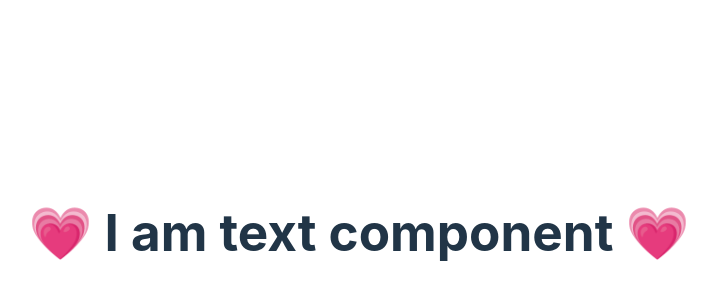
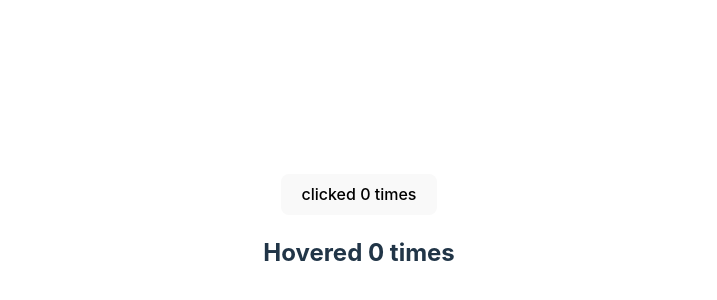
Before and after one commit to masud-rana44/React-Practice, a React (Vite) app: page / in a window 1280 px wide. Shown: the part 168-468 px from the top of the page, without its empty margins (281-998 px from the left). Built offline with nearby package versions, Linux system fonts and the light colour scheme.

Commit message:
after l-13

```diff
--- a/src/App.jsx
+++ b/src/App.jsx
@@ -1,13 +1,12 @@
 import "./App.css";
-import Text from './composition/Text';
-import Emoji from "./composition/Emoji";
+import ClickCounter from "./components/ClickCounter";
+import HoverCounter from './components/HoverCounter';
 
 function App() {
   return (
     <>
-    <Emoji>
-      {(addEmoji) => <Text addEmoji={addEmoji}/>}
-    </Emoji>
+      <ClickCounter/>
+      <HoverCounter/>
     </>
   );
 }
--- /dev/null
+++ b/src/components/ClickCounter.jsx
@@ -0,0 +1,12 @@
+import React from 'react';
+import withCounter from './HOC/withCounter';
+
+function ClickCounter({ count, countHandler }) {
+    return (
+      <button type="button" onClick={countHandler}>
+        clicked {count} times
+      </button>
+  )
+}
+
+export default withCounter(ClickCounter);
--- /dev/null
+++ b/src/components/HOC/withCounter.jsx
@@ -0,0 +1,23 @@
+import React from 'react';
+
+const withCounter = (OldComponent) => {
+  class NewComponent extends React.Component {
+  state = {
+    count : 0
+  }
+
+  countHandler = () => {
+    this.setState((state) => ({count: state.count + 1}));
+  }
+
+  render() {
+    return (
+    <OldComponent count={this.state.count} countHandler={this.countHandler}/>
+    )
+  }
+  }
+
+  return NewComponent;
+}
+
+export default withCounter;
--- /dev/null
+++ b/src/components/HoverCounter.jsx
@@ -0,0 +1,12 @@
+import React from 'react';
+import withCounter from './HOC/withCounter';
+
+function HoverCounter({ count, countHandler }) {
+    return (
+      <h2  onMouseOver={countHandler}>
+        Hovered {count} times
+      </h2>
+  )
+}
+
+export default withCounter(HoverCounter);
--- a/src/composition/Emoji.jsx
+++ /dev/null
@@ -1,12 +0,0 @@
-import React from 'react';
-
-export default class Emoji extends React.Component {
-
-  addEmoji(text) {
-    return `💗 ${text} 💗`;
-  }
-
-  render() {
-    return this.props.children( this.addEmoji );
-  }
-}
--- a/src/composition/Text.jsx
+++ /dev/null
@@ -1,4 +0,0 @@
-export default function Text({ addEmoji }) {
-  const text = 'I am text component';
-  return <h1>{addEmoji ? addEmoji(text) : text }</h1>
-}
```
Also changed, not shown: src/components/Emoji.jsx (deleted, +0 -14 lines), src/components/Text.jsx (deleted, +0 -12 lines).
